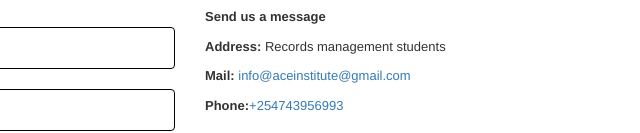
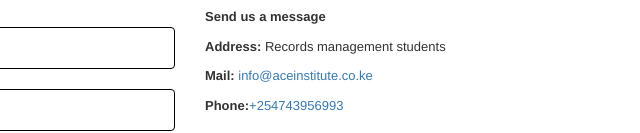
Before and after one commit to Rustydee/ace, a plain HTML site: page contact.html in a window 1280 px wide. Shown: the part 667-800 px from the top of the page, 640-1280 px from the left. Drawn offline with Linux system fonts and the light colour scheme.

Commit message:
Update contact.html

```diff
--- a/contact.html
+++ b/contact.html
@@ -155,7 +155,7 @@
 					<hr>
 					<p><b>Send us a message</b></p>
 					<p><strong>Address:</strong> Records management students</p>
-					<p><strong>Mail:</strong> <a href="mailto:info@acelearning.com">info@aceinstitute@gmail.com</a></p>
+					<p><strong>Mail:</strong> <a href="mailto:info@acelearning.com">info@aceinstitute.co.ke</a></p>
 					<p><strong>Phone:</strong><a href=“tel:+254743956993”>+254743956993</a></p>
 
 				</div>
```
